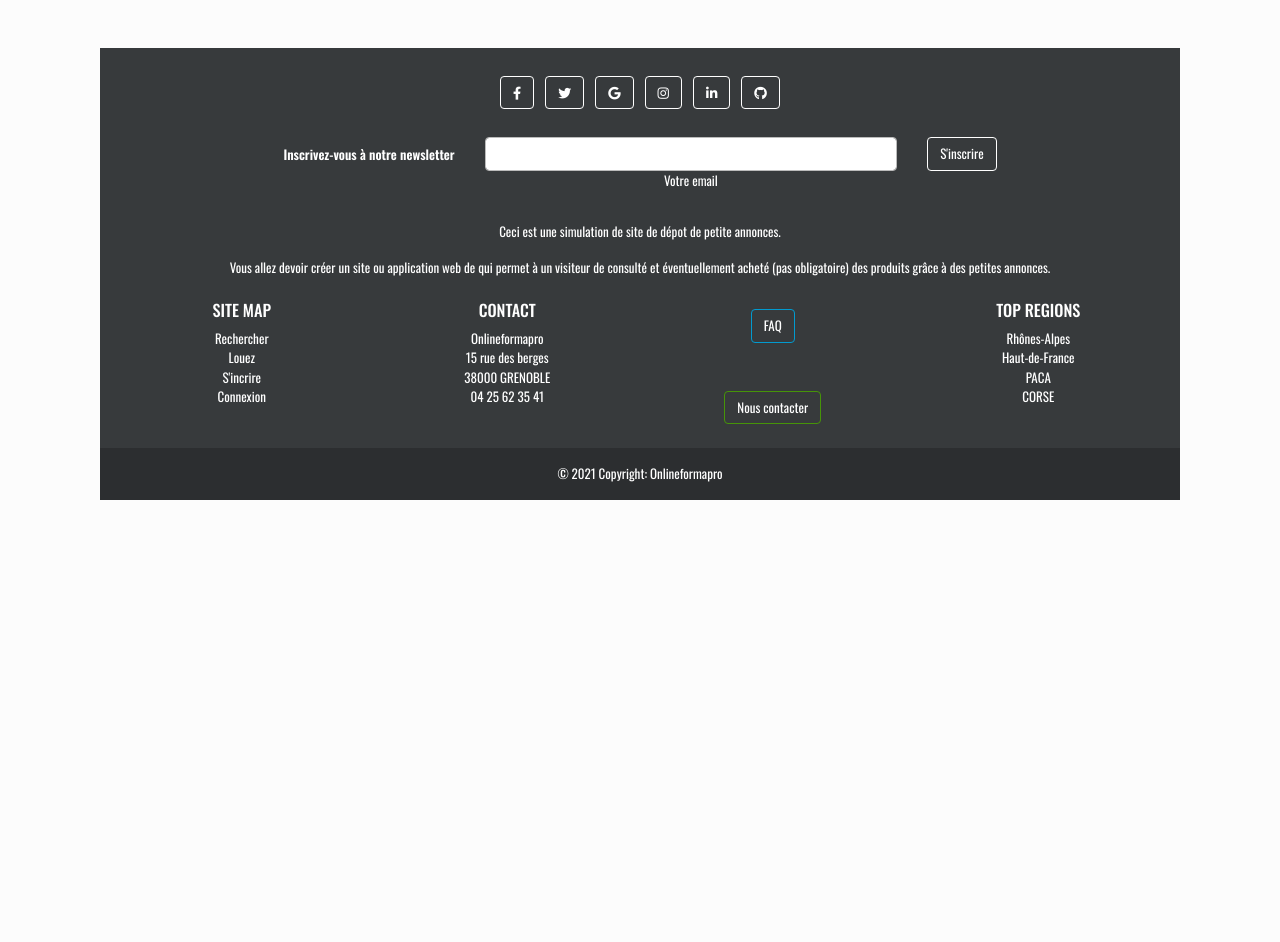
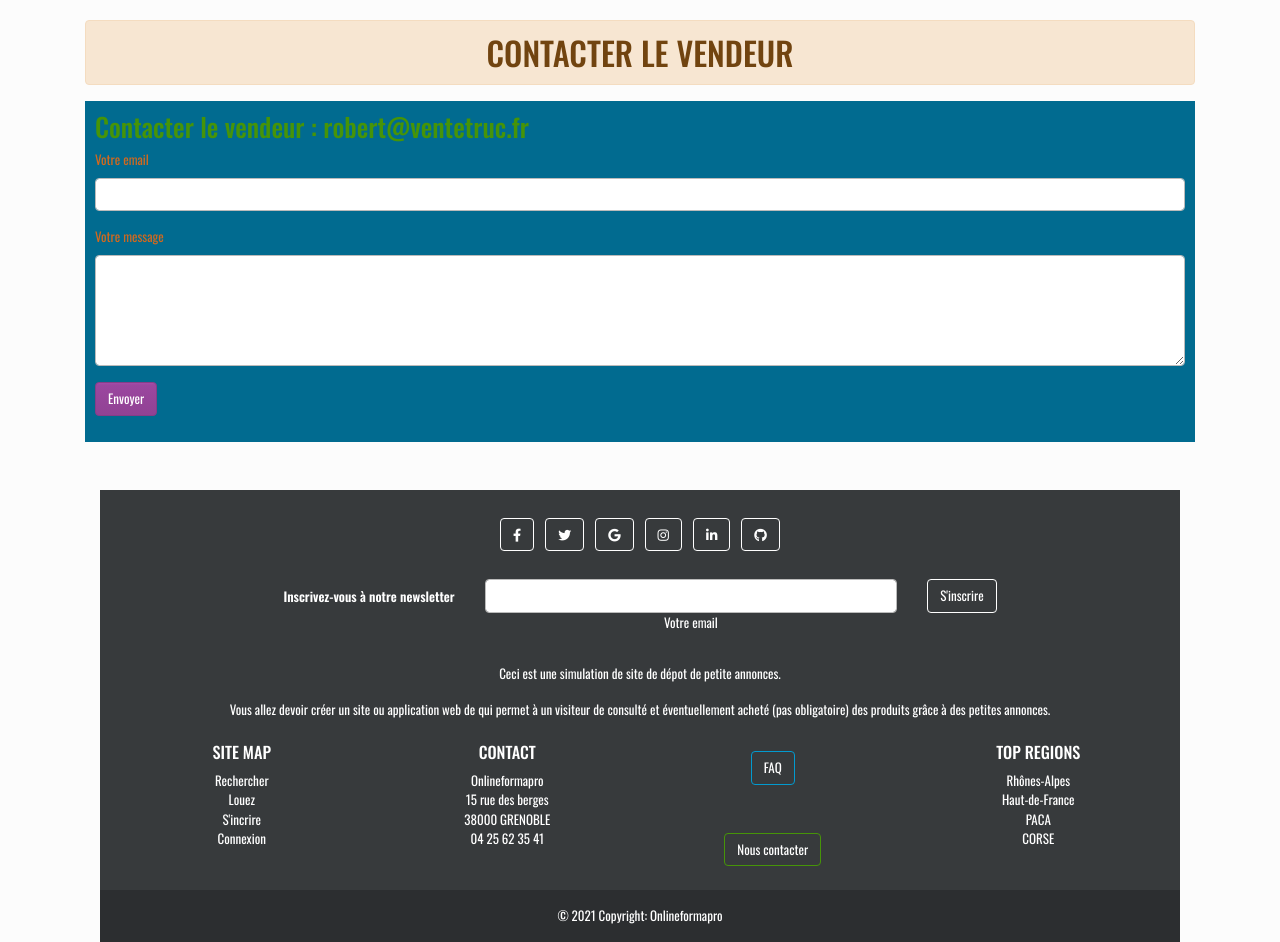
Before and after one commit to michelonlineformapro/Projet-6B-Annonces-MVC-Remaster, a PHP site: a page that uses vues/index.php in a window 1280 px wide. Shown: the part 136-1078 px from the top of the page. Before the commit the page ends 636 px from the top, so only its background shows below. Run offline with PHP 8.4, Linux system fonts and the light colour scheme; data comes from the database, SQL or seed files in the repository; data that the repository does not hold is empty; some libraries are stand-ins or nearby versions.

Commit message:
Ajout formulaire de contact vendeur

```diff
--- a/controlleurs/UtilisateursControlleur.php
+++ b/controlleurs/UtilisateursControlleur.php
@@ -27,7 +27,9 @@ function afficherUtilisateurJson(){
     require_once "../vues/users.php";
 }
 
-function afficherUtilisateurParId($id){
+function afficherUtilisateurParID($id){
     $utilisateur = new Utilisateur_modele();
-    $afficherUtilisateurID = $utilisateur->utilisateurParId($_GET['id']);
+    $afficherUtilisateurParId = $utilisateur->utilisateurParId($_GET['id']);
+    require_once '../vues/utilisateurs/email_vendeur.php';
+    return $afficherUtilisateurParId;
 }
--- a/modeles/Annonces_modele.php
+++ b/modeles/Annonces_modele.php
@@ -278,7 +278,6 @@ public function rechercheAnnonceMotCle(){
         return $stmt->fetchAll(PDO::FETCH_ASSOC);
     }
 
-    //Export d'une annonce en pdf
     public function pdfExportParId($annonceID){
         ob_get_clean();
         //Instance de la classe
@@ -297,7 +296,7 @@ public function rechercheAnnonceMotCle(){
         $this->utilisateur_id = $details_annonces['nom_utilisateur'];
         $this->region_id = $details_annonces['nom_region'];
 
-        $pdf = new FPDF();
+        $pdf = new FPDF('P','mm','A4');
         //Sortie
         $pdf->AddPage();
         //Header
--- a/vues/accueil.php
+++ b/vues/accueil.php
@@ -66,7 +66,7 @@
 
 
 
-                        <a href="messageVendeur&id=<?= $data['utilisateur_id'] ?>" class="btn btn-primary mt-3">Message</a>
+                        <a href="email_vendeur&id=<?= $data['utilisateur_id'] ?>" class="btn btn-primary mt-3">Message</a>
 
                         <a target="_blank" href="pdf&id=<?= $data['id_annonce'] ?>" class="btn btn-warning mt-3">Annonce en PDF</a>
 
--- a/vues/annonces/resultat_recherche_CR.php
+++ b/vues/annonces/resultat_recherche_CR.php
@@ -47,7 +47,7 @@
                             </div>
                         </div>
 
-                        <a href="messageVendeur&id=<?= $row['utilisateur_id'] ?>" class="btn btn-primary mt-3">Message</a>
+                        <a href="email_vendeur&id=<?= $row['utilisateur_id'] ?>" class="btn btn-primary mt-3">Message</a>
 
                         <a target="_blank" href="pdf&id=<?= $row['id_annonce'] ?>" class="btn btn-warning mt-3">Annonce en PDF</a>
                     </div>
--- a/vues/annonces/resultat_recherche_globale.php
+++ b/vues/annonces/resultat_recherche_globale.php
@@ -100,7 +100,7 @@
                             </div>
                         </div>
 
-                        <a href="messageVendeur&id=<?= $data['utilisateur_id'] ?>" class="btn btn-primary mt-3">Message</a>
+                        <a href="email_vendeur&id=<?= $data['utilisateur_id'] ?>" class="btn btn-primary mt-3">Message</a>
 
                         <a target="_blank" href="pdf&id=<?= $data['id_annonce'] ?>" class="btn btn-warning mt-3">Annonce en PDF</a>
                     </div>
--- a/vues/index.php
+++ b/vues/index.php
@@ -198,10 +198,12 @@ elseif (isset($_SESSION['connecter_admin']) && $_SESSION['connecter_admin'] ===
 
 elseif ($url === "deconnexion"){
     require_once "../vues/deconnexion.php";
-
-}elseif ($url == "pdf" & isset($_GET['id']) && $_GET['id'] > 0){
+}elseif ($url === "pdf" & isset($_GET['id']) && $_GET['id'] > 0){
     $id = $_GET['id'];
     annoncePDF($_GET['id']);
+}elseif ($url === "email_vendeur"){
+    $title = "Annonce -CONTACTER UN VENDEUR";
+    afficherUtilisateurParID($_GET['id']);
 }
 
 
--- a/vues/utilisateurs/email_vendeur.php
+++ b/vues/utilisateurs/email_vendeur.php
@@ -1 +1,41 @@
+<h1 class="alert alert-warning text-center mt-3">CONTACTER LE VENDEUR</h1>
+
+<div id="user-dashboard">
+    <form method="post">
+        <h2 class="text-success">Contacter le vendeur :  <?= $afficherUtilisateurParId['email_utilisateur'] ?></h2>
+
+        <div class="form-group">
+            <label for="email_visiteur">Votre email</label>
+            <input type="text" class="form-control" name="email_visiteur" id="email_visiteur">
+        </div>
+
+        <div class="form-group">
+            <label for="message_visiteur">Votre message</label>
+            <textarea rows="5" type="text" class="form-control" name="message_visiteur" id="message_visiteur"></textarea>
+        </div>
+
+        <div class="form-group">
+
+            <form method="post">
+                <button type="submit" class="btn btn-danger" name="btn-email-vendeur">Envoyer</button>
+            </form>
+
+        </div>
+    </form>
+</div>
+
 <?php
+if(isset($_POST['btn-email-vendeur'])){
+
+     $to      = $afficherUtilisateurParId['email_utilisateur'];
+     $subject = 'Prise de contact';
+     $message = $_POST['message_visiteur'];
+     $headers = 'From: michel.michael38@gmail.com' . "\r\n" .
+     'Reply-To: michel.michael38@gmail.com' . "\r\n" .
+     'X-Mailer: PHP/' . phpversion();
+
+     mail($to, $subject, $message, $headers);
+
+    var_dump($_POST['email_visiteur']);
+    var_dump($_POST['message_visiteur']);
+}
```
Also changed, not shown: controlleurs/AnnoncesControlleur.php (line endings or trailing spaces).
